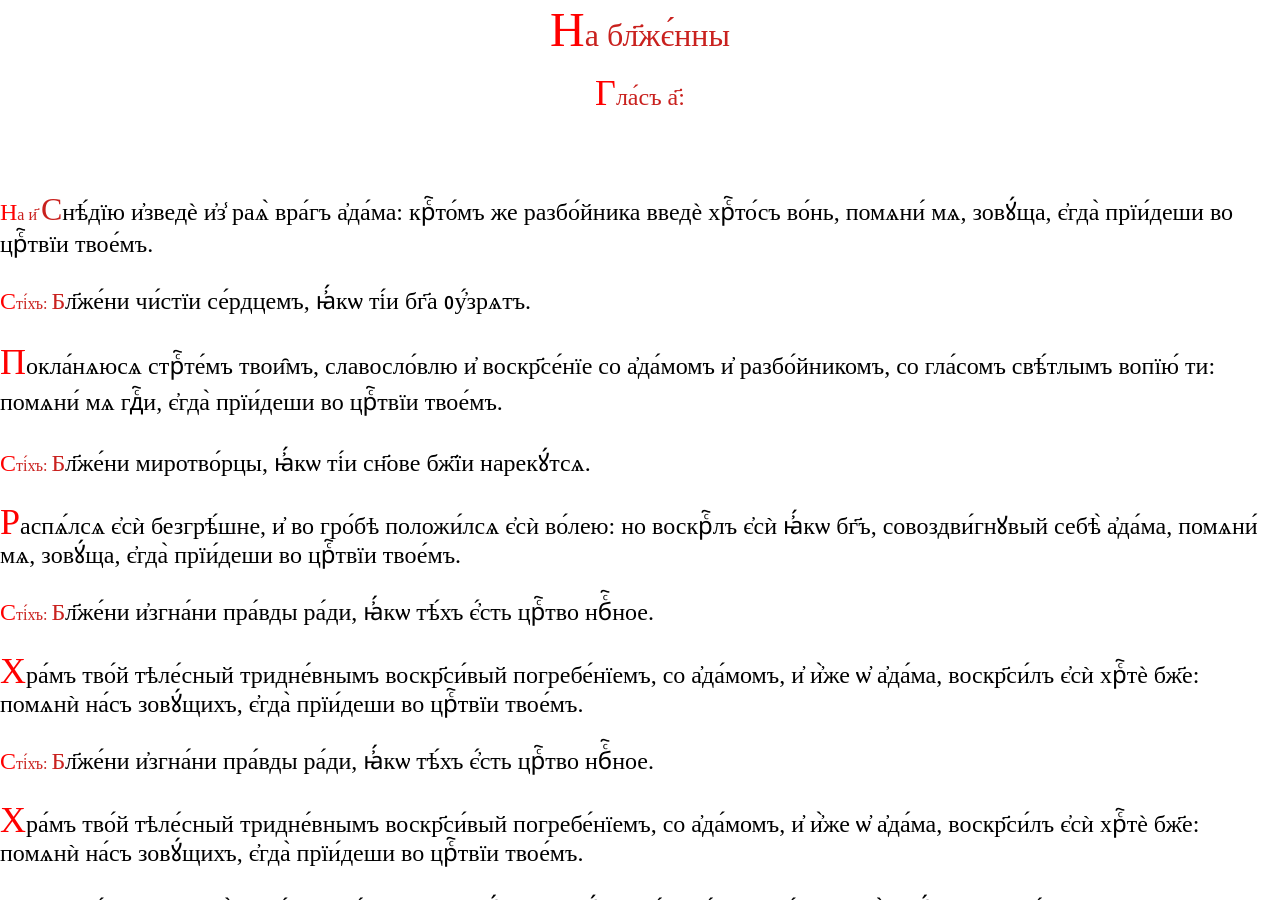
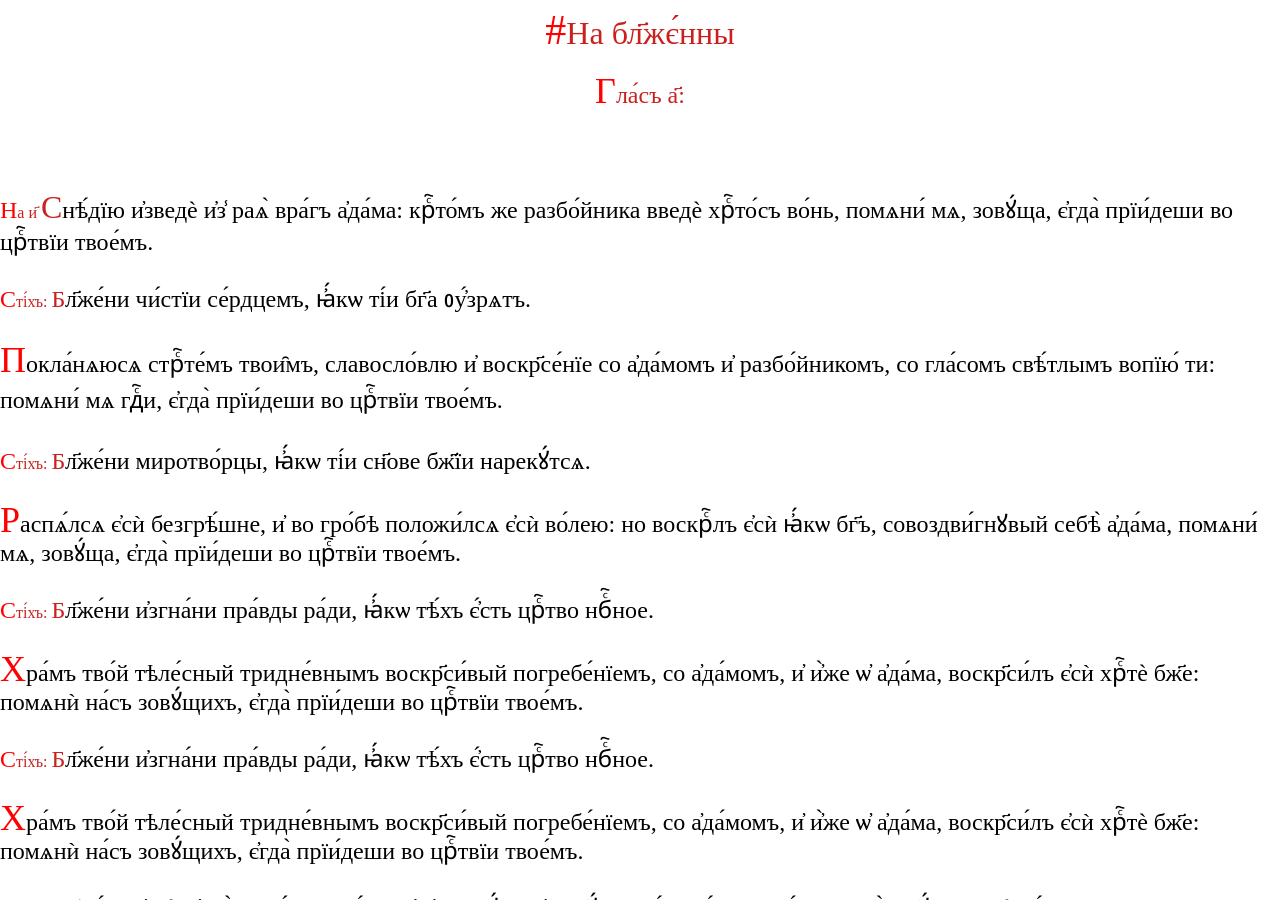
Before and after one commit to markjville/markjville.github.io, a Jekyll site: the page docs/Изобразительная/НаБлаженных.html, which Jekyll copies as it is, in a window 1280 px wide and 900 px high. Built offline with Jekyll 4.4.1, drawn with Linux system fonts in a browser that asks for light colours; some web fonts are replaced; comment, search, counter and statistics services are not loaded.

Commit message:
Update НаБлаженных.html

```diff
--- a/docs/Изобразительная/НаБлаженных.html
+++ b/docs/Изобразительная/НаБлаженных.html
@@ -26,7 +26,7 @@
 	</style>
 </head>
 <body lang="en-US" link="#000080" vlink="#800000" dir="ltr"><p align="center" style="font-weight: normal; line-height: 100%; margin-top: 0.17in; margin-bottom: 0.08in; page-break-after: avoid">
-<font color="#c9211e"><font face="Ponomar Unicode"><font size="6" style="font-size: 24pt"><font color="#c9211e">Н</font>а
+#<font color="#c9211e"><font face="Ponomar Unicode"><font size="6" style="font-size: 24pt"><font color="#c9211e">Н</font>а
 бл҃жє́нны</font></font></font></p>
 <p align="center" style="line-height: 100%; margin-bottom: 0in"><font color="#c9211e"><font face="Ponomar Unicode"><font size="5" style="font-size: 18pt">Гла́съ
 а҃:</font></font></font></p>
```
